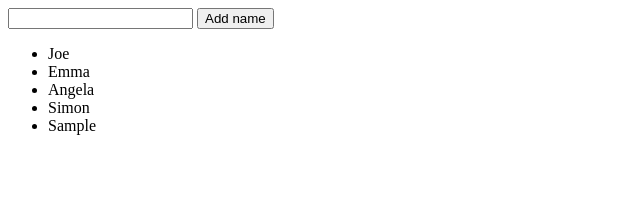
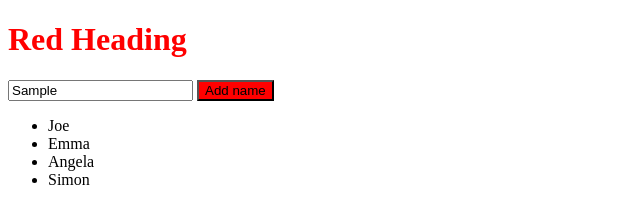
Before and after one commit to simonl65/learn-vue, a website: page index.html in a window 1280 px wide. Both pictures are taken after typing "Sample" into the empty fields and a click on the button "Add name". Shown: the whole page, without its empty margins (0-640 px from the left). Drawn offline with nearby package versions, Linux system fonts and the light colour scheme.

Commit message:
isLoading changes button background

```diff
--- a/index.html
+++ b/index.html
@@ -6,13 +6,25 @@
     <meta name="viewport" content="width=device-width, initial-scale=1.0">
     <meta http-equiv="X-UA-Compatible" content="ie=edge">
     <title>Learn VueJS</title>
+
+    <style>
+    .color-red {
+        color: red;
+        }
+
+    .is-loading {
+        background: red;
+    }
+    </style>
 </head>
 
 <body>
     <div id="root">
 
+        <h1 :class="className">Red Heading</h1>
+
         <input type="text" v-model="newName">
-        <button @click="addName">Add name</button>
+        <button @click="toggleClass" :title="attrTitle" :class="{ 'is-loading': isLoading }">Add name</button>
 
         <ul>
             <li v-for="name in names" v-text="name"></li>
@@ -29,12 +41,19 @@
             data: {
                 names: ['Joe', 'Emma', 'Angela', 'Simon'],
                 newName: '',
+                attrTitle: "This has been set in't data!",
+                className: 'color-red',
+                isLoading: false,
             },
 
-            methods:{
+            methods: {
                 addName() {
                     this.names.push(this.newName);
                     this.newName = '';
+                },
+
+                toggleClass() {
+                    this.isLoading = true;
                 }
             },
         });
```
